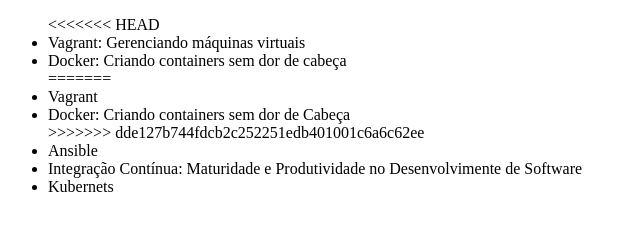
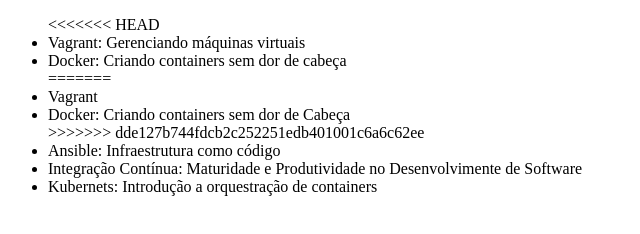
Before and after one commit to ysciuto/alura-git, a plain HTML site: page index.html in a window 1280 px wide. Shown: the whole page, without its empty margins (0-640 px from the left). Drawn offline with Linux system fonts and the light colour scheme.

Commit message:
Alterado o nome do curso de Kubernetes

```diff
--- a/index.html
+++ b/index.html
@@ -13,9 +13,9 @@
         <li>Vagrant</li>
         <li>Docker: Criando containers sem dor de Cabeça</li>
 >>>>>>> dde127b744fdcb2c252251edb401001c6a6c62ee
-        <li>Ansible</li>
+        <li>Ansible: Infraestrutura como código</li>
         <li>Integração Contínua: Maturidade e Produtividade no Desenvolvimente de Software</li>
-		<li>Kubernets</li>
+		<li>Kubernets: Introdução a orquestração de containers</li>
     </ul>
 </body>
 </html>
```
